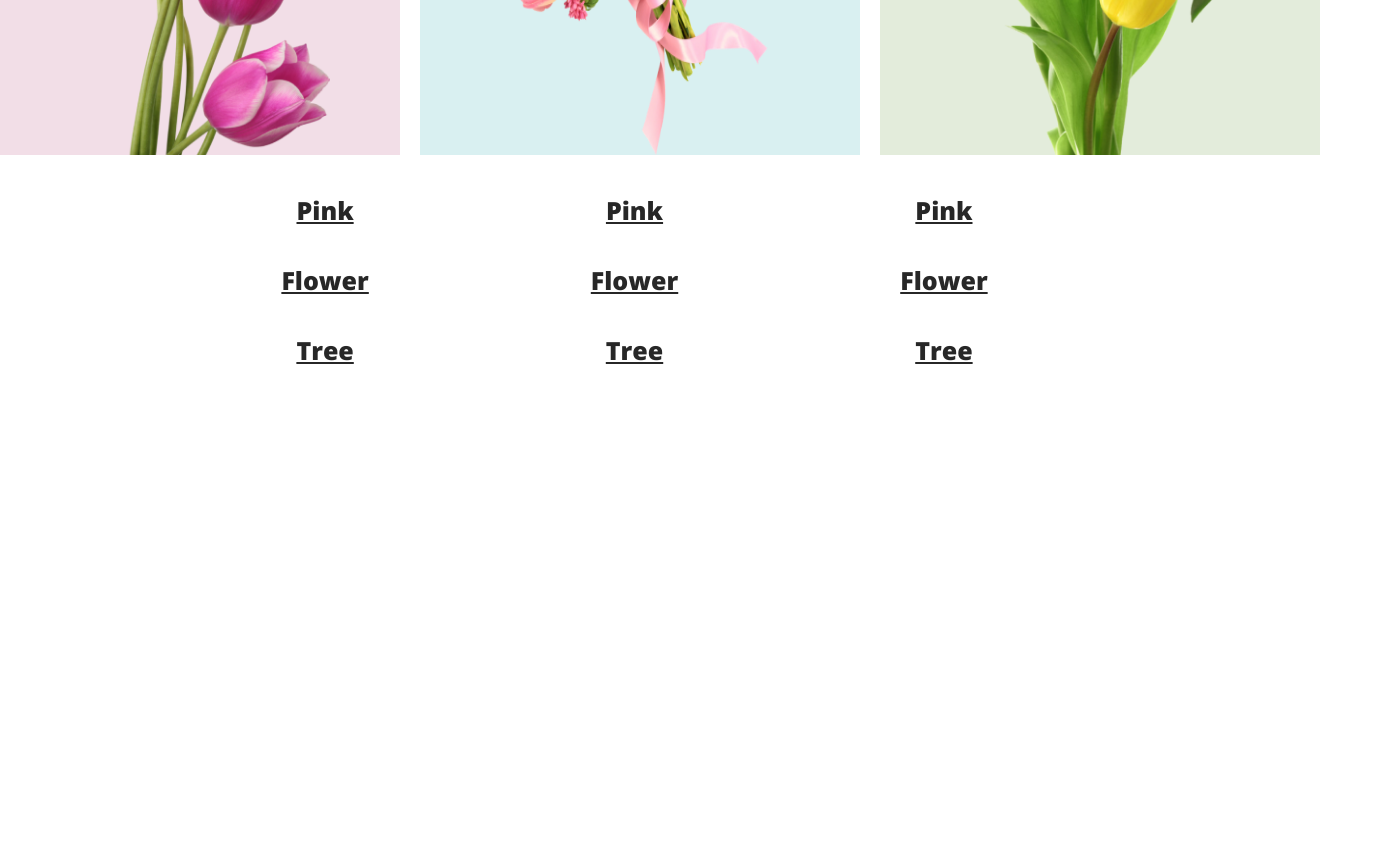
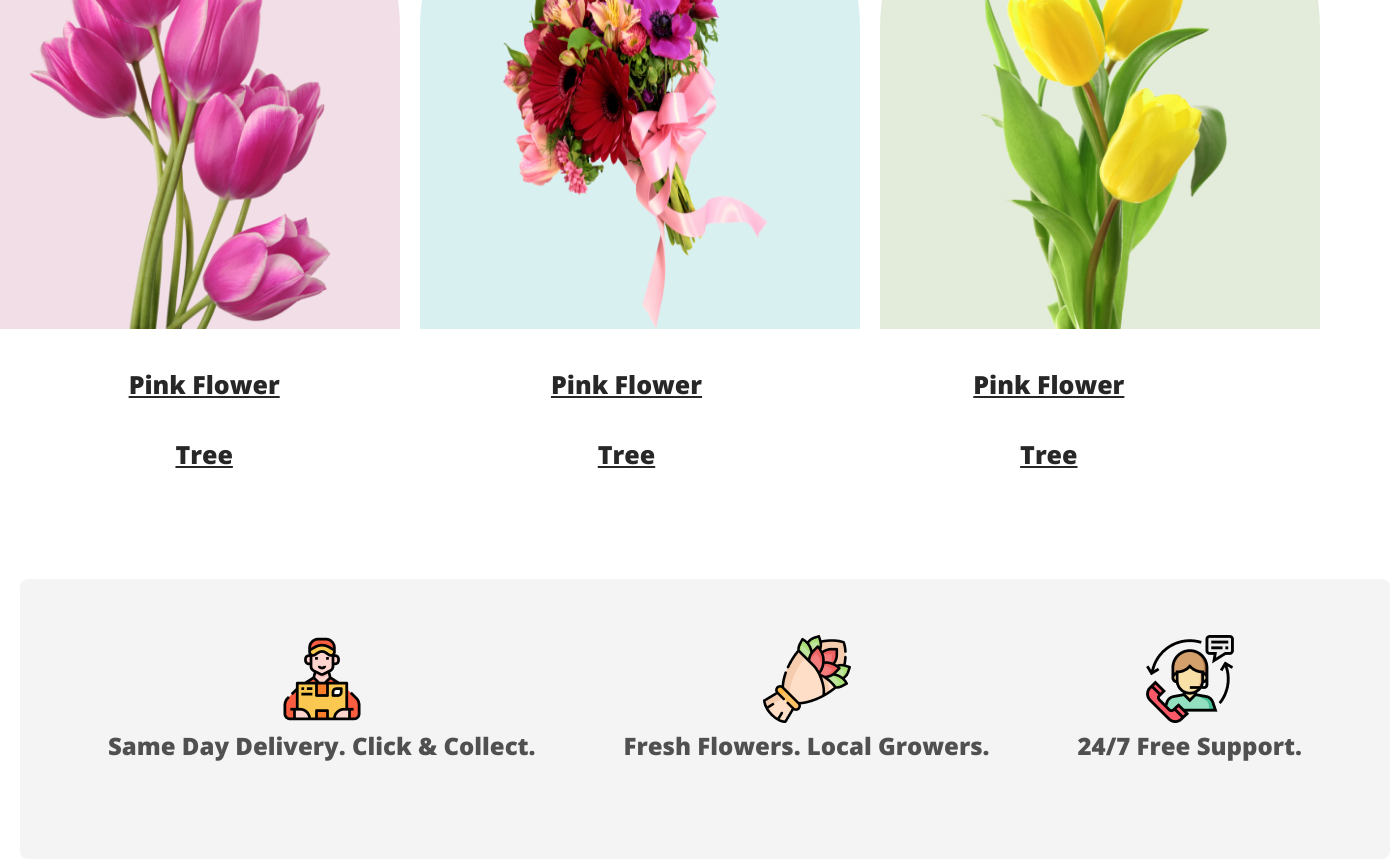
Before and after one commit to IsrakUAP/flower-shop-assignment, a plain HTML site: page index.html in a window 1280 px wide. Shown: the part 1334-2196 px from the top of the page, 1390 px wide, since content can reach past the window. Before the commit the page ends 1779 px from the top, so only its background shows below. Drawn offline with nearby package versions, Linux system fonts and the light colour scheme.

Commit message:
support-container added

```diff
--- a/index.html
+++ b/index.html
@@ -23,7 +23,7 @@
         </section>
         <section class="feature-header">
             <h3>Our Featured Flowers</h3>
-            <p class="header-text">It is a long established fact that a reader will be distracted by the readable content of a page when looking at its layout.</p>
+            <p class="header-text">It is a long established fact that a reader will be distracted by the readable<br> content of a page when looking at its layout.</p>
             <div class="featured-flowers">
                 <div class="flower-tree" id="flower-one"><img src="./Flower Asset/pngwing 6.png" alt=""></div>
                 <div class="flower-tree" id="flower-two"><img src="./Flower Asset/pngwing 5.png" alt=""></div>
@@ -33,6 +33,20 @@
                 <p>Pink Flower Tree<p>
                 <p>Pink Flower Tree<p>
                 <p>Pink Flower Tree<p>
+            </div>
+            <div class="support-container">
+                <div>
+                    <img src="./Flower Asset/Group 57.png" alt="">
+                    <p>Same Day Delivery. Click & Collect.</p>
+                </div>
+                <div>
+                    <img src="./Flower Asset/Group 58.png" alt="">
+                    <p>Fresh Flowers. Local Growers.</p>
+                </div>
+                <div>
+                    <img src="./Flower Asset/Group 59.png" alt="">
+                    <p>24/7 Free Support.</p>
+                </div>
             </div>
         </section>
     </header>
--- a/style/style.css
+++ b/style/style.css
@@ -48,6 +48,7 @@
 .feature-header {
     text-align: center;
     padding: 20px;
+    margin-top: 100px;
 }
 
 .feature-header h3 {
@@ -59,7 +60,7 @@
 }
 
 .feature-header p {
-    margin-bottom: 20px;
+    margin-bottom: 70px;
 }
 
 .featured-flowers {
@@ -102,8 +103,7 @@
     justify-content: center;
     margin: auto;
     padding-bottom: 20px;
-    width: 70%;
-    gap: 11px;
+    gap: 27px;
     text-align: center;
 }
 
@@ -117,3 +117,24 @@
     margin-left: 100px;
 
 }
+
+.support-container {
+    background-color: rgba(39, 39, 39, 0.05);
+    display: flex;
+    justify-content: space-evenly;
+    height: 250px;
+    border-radius: 8px;
+    align-items: center;
+    width: 1370px;
+    margin: auto;
+    padding-top: 30px;
+
+}
+
+.support-container p {
+    color: rgba(39, 39, 39, 0.80);
+    text-align: center;
+    font-size: 24px;
+    font-weight: 600;
+    line-height: 35px;
+}
```
